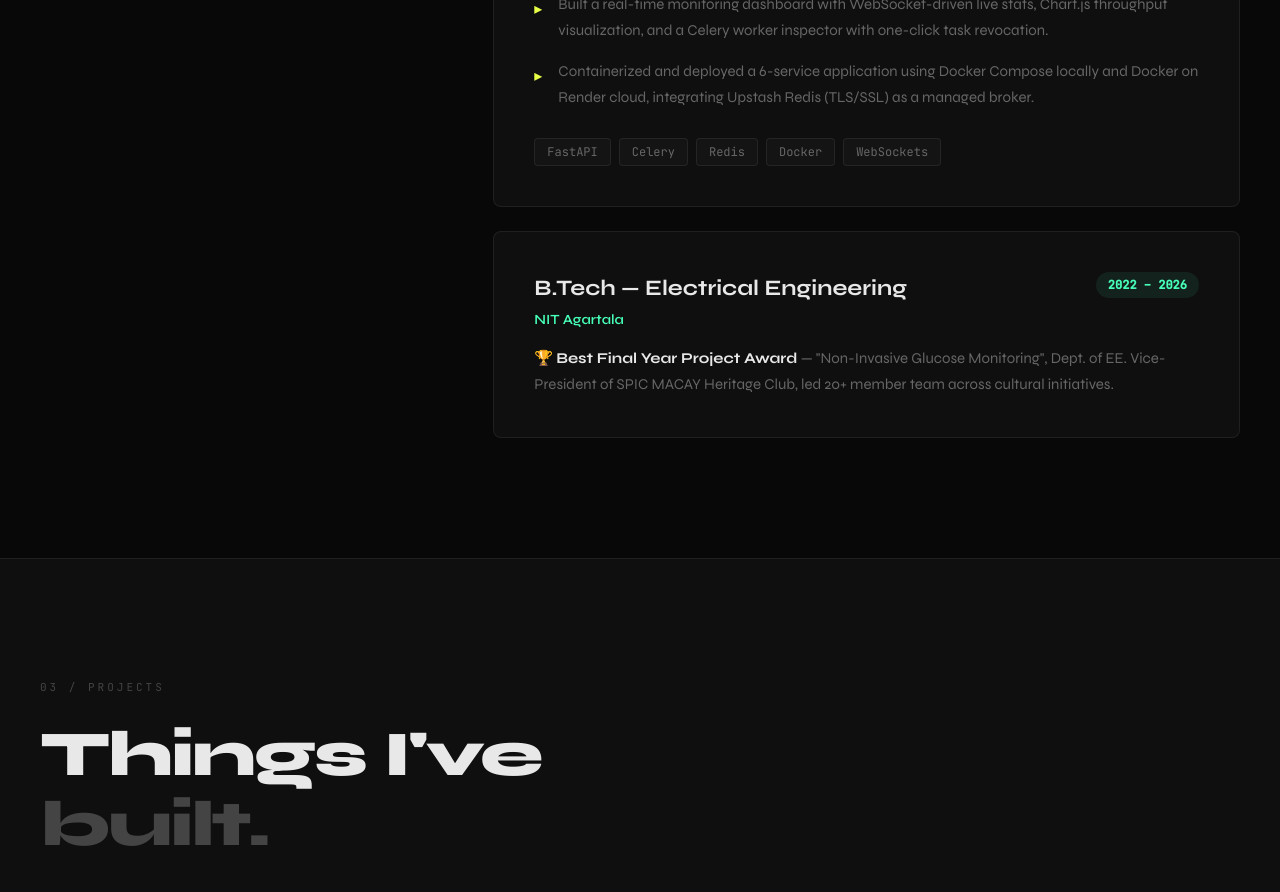
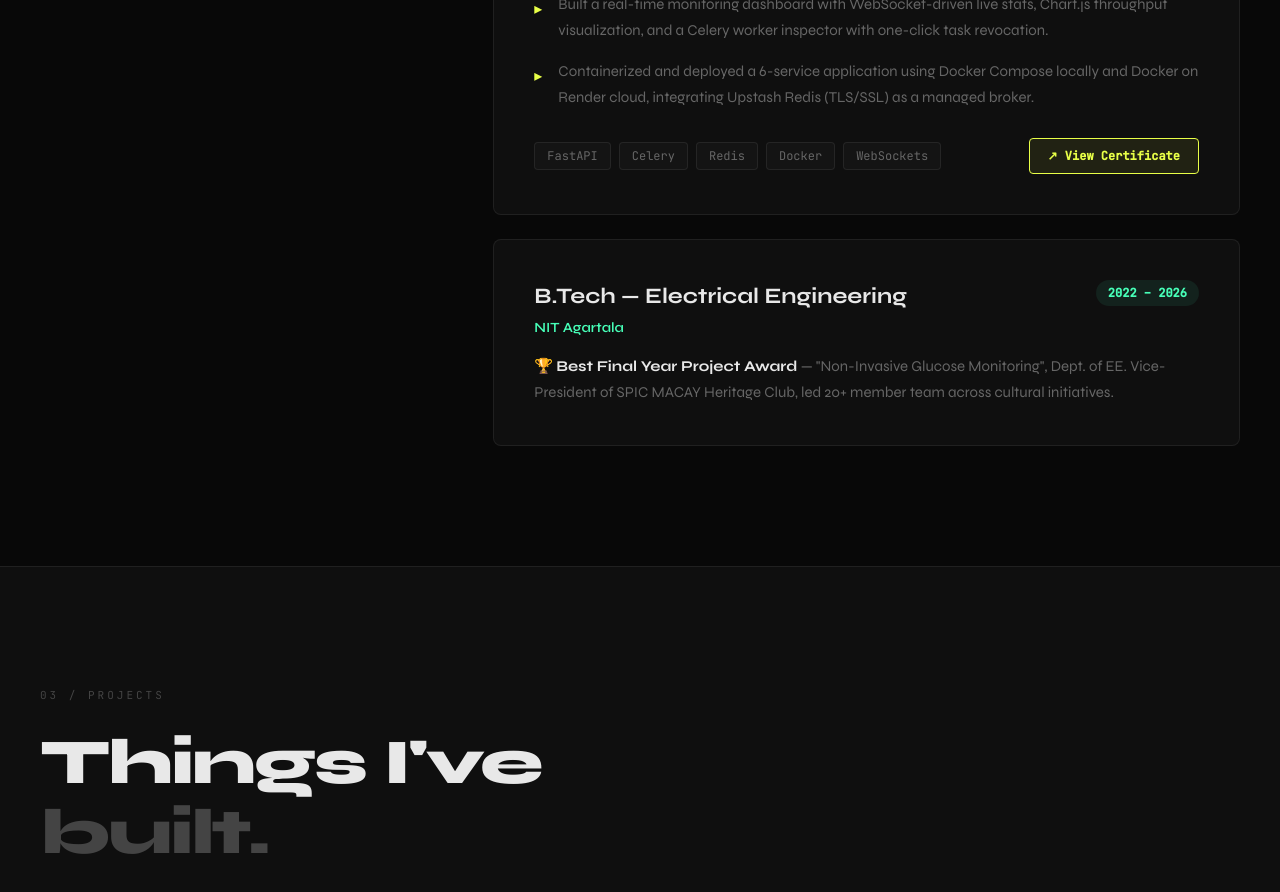
Before and after one commit to gautam-oss/gautam-kumar-portfolio, a Next.js app: page / in a window 1280 px wide. Shown: the part 1380-2272 px from the top of the page. Built offline with nearby package versions, Linux system fonts and the light colour scheme.

Commit message:
add internship certificate link to experience section
Co-Authored-By: Claude Sonnet 4.6 <noreply@anthropic.com>

```diff
--- a/components/Experience.tsx
+++ b/components/Experience.tsx
@@ -51,13 +51,30 @@ export default function Experience() {
                   </li>
                 ))}
               </ul>
-              <div style={{ display: "flex", gap: 8, flexWrap: "wrap", marginTop: 28 }}>
+              <div style={{ display: "flex", justifyContent: "space-between", alignItems: "center", flexWrap: "wrap", gap: 16, marginTop: 28 }}>
+                <div style={{ display: "flex", gap: 8, flexWrap: "wrap" }}>
                   {["FastAPI", "Celery", "Redis", "Docker", "WebSockets"].map(t => (
                     <span key={t} style={{
                       background: "var(--bg-3)", border: "1px solid var(--border)",
                       padding: "4px 12px", borderRadius: 4, fontSize: 12, color: "var(--text-muted)",
                     }} className="mono">{t}</span>
                   ))}
+                </div>
+                <a href="https://drive.google.com/file/d/1a6N1xMBv0PVAzM2z-OtS-fRMGyMnuWln/view?usp=sharing"
+                  target="_blank"
+                  style={{
+                    display: "inline-flex", alignItems: "center", gap: 8,
+                    padding: "8px 18px", borderRadius: 4, fontSize: 12, fontWeight: 600,
+                    border: "1px solid var(--accent)", color: "var(--accent)",
+                    textDecoration: "none", transition: "all 0.2s",
+                    background: "var(--accent-dim)",
+                  }}
+                  className="mono"
+                  onMouseEnter={e => { e.currentTarget.style.background = "var(--accent)"; e.currentTarget.style.color = "#000"; }}
+                  onMouseLeave={e => { e.currentTarget.style.background = "var(--accent-dim)"; e.currentTarget.style.color = "var(--accent)"; }}
+                >
+                  ↗ View Certificate
+                </a>
               </div>
             </div>
 
```
Lines whose indentation alone changed are shown as unchanged.
